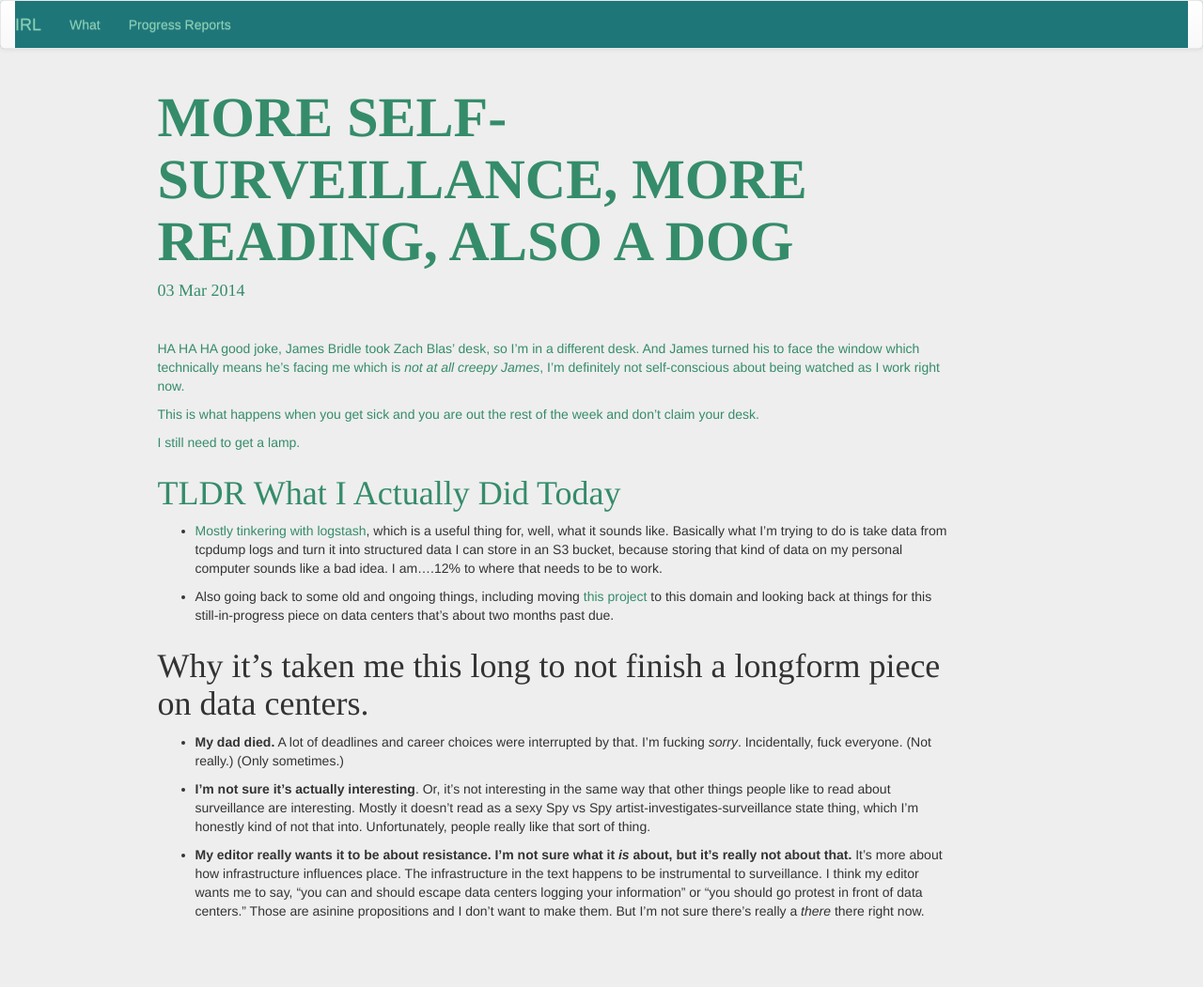
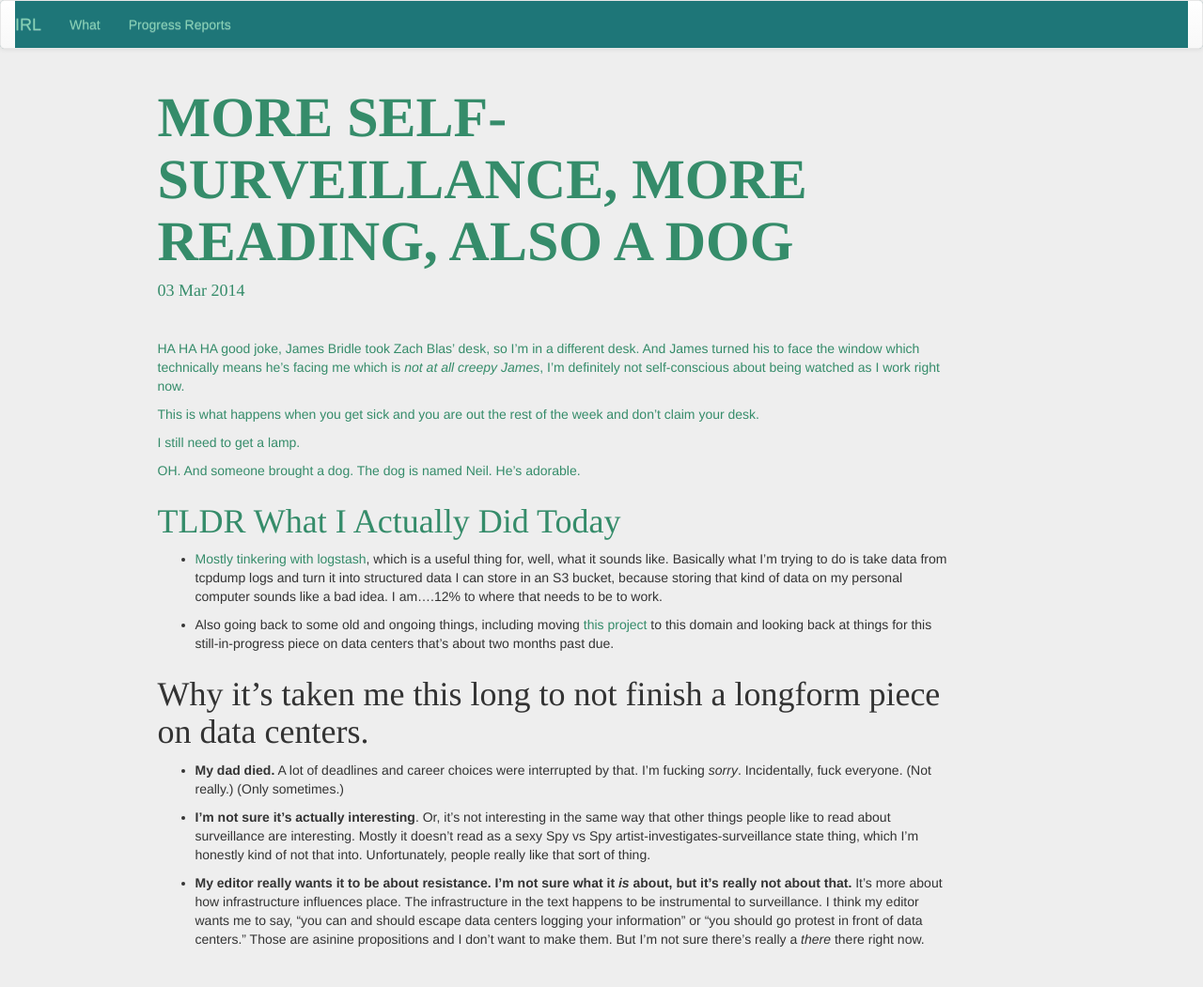
Before and after one commit to irl-so/irl-so.github.io, a Jekyll site: the page built from _posts/2014-03-03-notes.markdown, in a window 1280 px wide. Shown: the whole page at 94% size. Built offline with Jekyll 4.4.1, drawn with Linux system fonts in a browser that asks for light colours; nearby versions of some CDN libraries; Markdown is read by kramdown in place of the engine named in the settings; before the commit the page ends 1021 px from its top, so only the background shows below that.

Commit message:
I forgot the dog!

```diff
--- a/_posts/2014-03-03-notes.markdown
+++ b/_posts/2014-03-03-notes.markdown
@@ -9,6 +9,8 @@ HA HA HA good joke, James Bridle took Zach Blas' desk, so I'm in a different des
 This is what happens when you get sick and you are out the rest of the week and don't claim your desk.
 
 I still need to get a lamp.
+
+OH. And someone brought a dog. The dog is named Neil. He's adorable.
 
 ##TLDR What I Actually Did Today
 
```
